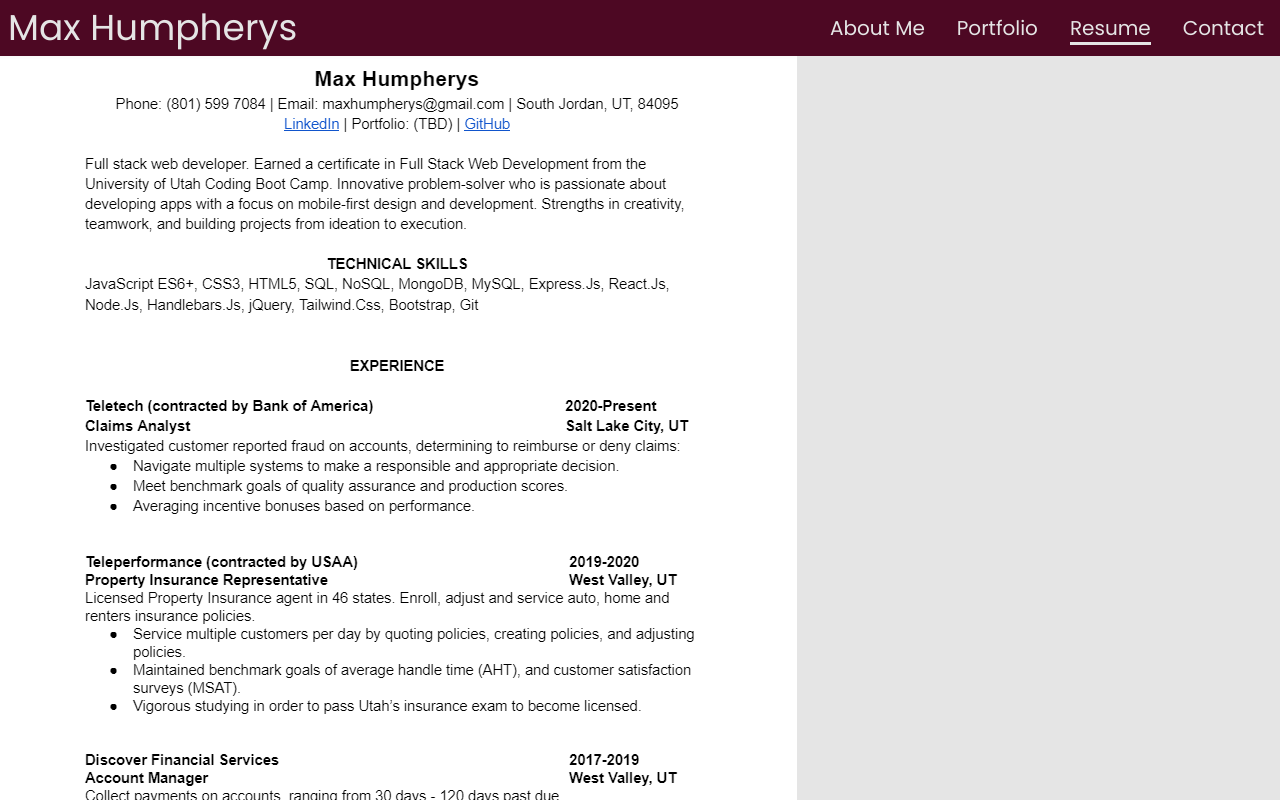
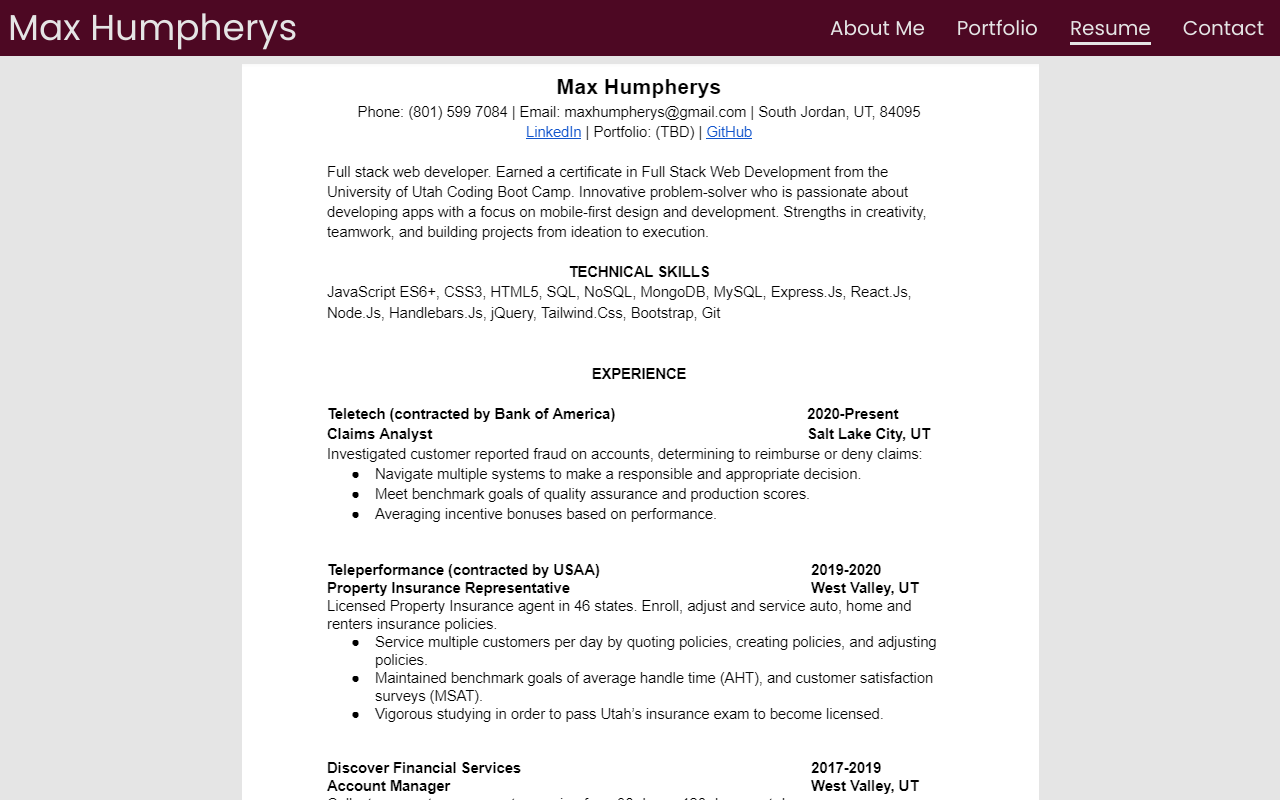
Before and after one commit to maxh1231/react-portfolio, a React (Create React App) app: page / in a window 1280 px wide. Both pictures are taken after a click on the link "Resume". Shown: the top 800 px of the page. Built offline with nearby package versions, Linux system fonts and the light colour scheme.

Commit message:
contact section styles

```diff
--- a/src/components/Resume.js
+++ b/src/components/Resume.js
@@ -2,14 +2,14 @@ import photo from '../resume.PNG';
 
 const Resume = () => {
     return (
-        <section>
+        <section className=' h-full bg-[#e5e5e5] flex flex-col items-center pt-2'>
             <div>
                 <img src={photo} alt=""></img>
             </div>
-            <div>
+            <div className='mt-2'>
 
                 <a href="https://docs.google.com/document/d/1S9RU3scZyjFcD91g1vVpjavVcvp9GqvFuitpEzQ5CCA/edit?usp=sharing">
-                    <button>
+                    <button className='btn py-2 px-6 bg-[#FFF]'>
                         View Resume
                     </button>
                 </a>
```
